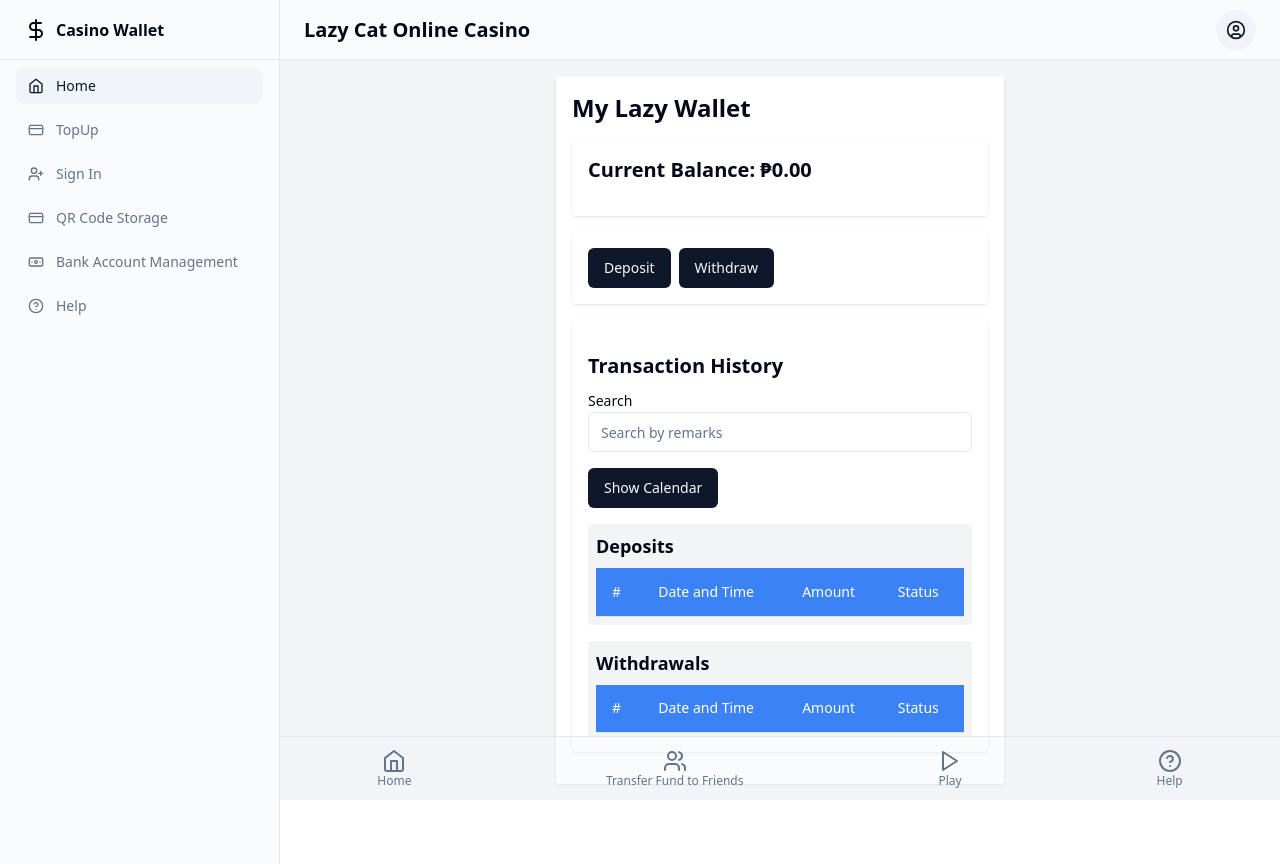
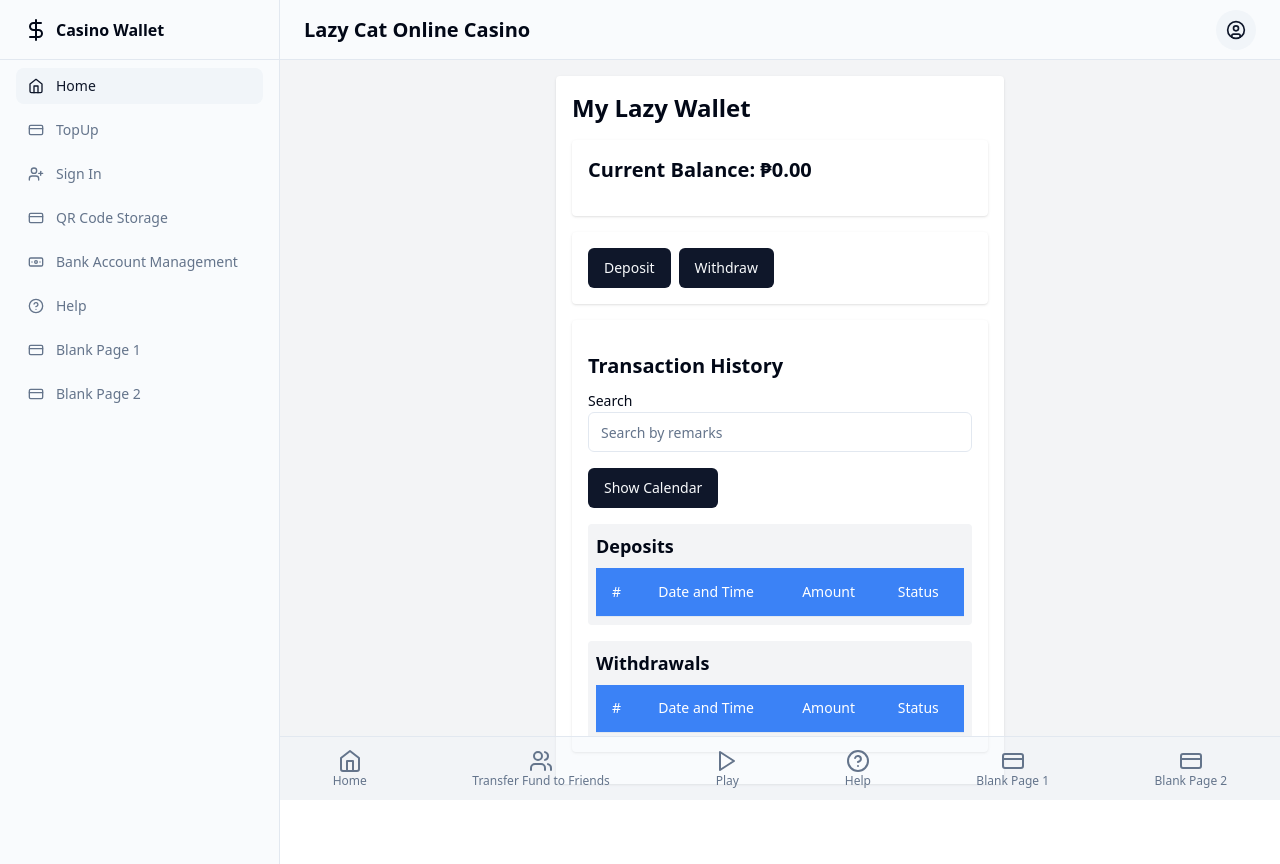
Before and after one commit to GPT-Engineer-App/casino-wallet-sim, a React (Vite) app: page / in a window 1280 px wide. Built offline with nearby package versions, Linux system fonts and the light colour scheme.

Commit message:
Added two blank pages and updated footer icons to link to these new pages.

```diff
--- a/src/App.jsx
+++ b/src/App.jsx
@@ -12,6 +12,8 @@ import TopUp from "./pages/TopUp.jsx"; // Import TopUp page
 import QrCodeStorage from "./pages/QrCodeStorage.jsx"; // Import QrCodeStorage page
 import BankAccountManagement from "./pages/BankAccountManagement.jsx"; // Import BankAccountManagement page
 import Help from "./pages/Help.jsx"; // Import Help page
+import BlankPage1 from "./pages/BlankPage1.jsx";
+import BlankPage2 from "./pages/BlankPage2.jsx";
 
 const queryClient = new QueryClient();
 
@@ -39,6 +41,8 @@ const App = () => {
               <Route path="qr-code-storage" element={<QrCodeStorage />} /> {/* Add this line */}
               <Route path="bank-account-management" element={<BankAccountManagement />} /> {/* Add this line */}
               <Route path="help" element={<Help />} /> {/* Add this line */}
+              <Route path="blank-page-1" element={<BlankPage1 />} />
+              <Route path="blank-page-2" element={<BlankPage2 />} />
             </Route>
           </Routes>
         </Router>
--- a/src/layouts/sidebar.jsx
+++ b/src/layouts/sidebar.jsx
@@ -106,6 +106,14 @@ const Sidebar = () => (
             <HelpCircle className="h-4 w-4" />
             Help
           </SidebarNavLink>
+          <SidebarNavLink to="/blank-page-1">
+            <CreditCard className="h-4 w-4" />
+            Blank Page 1
+          </SidebarNavLink>
+          <SidebarNavLink to="/blank-page-2">
+            <CreditCard className="h-4 w-4" />
+            Blank Page 2
+          </SidebarNavLink>
         </nav>
       </div>
     </div>
@@ -207,6 +215,8 @@ const Footer = () => (
     <FooterIcon to="/transfer" icon={<Users className="h-6 w-6" />} label="Transfer Fund to Friends" />
     <FooterIcon to="https://747-5.com" icon={<Play className="h-6 w-6" />} label="Play" external />
     <FooterIcon to="/help" icon={<HelpCircle className="h-6 w-6" />} label="Help" />
+    <FooterIcon to="/blank-page-1" icon={<CreditCard className="h-6 w-6" />} label="Blank Page 1" />
+    <FooterIcon to="/blank-page-2" icon={<CreditCard className="h-6 w-6" />} label="Blank Page 2" />
   </footer>
 );
 
--- /dev/null
+++ b/src/pages/BlankPage1.jsx
@@ -0,0 +1,9 @@
+const BlankPage1 = () => {
+  return (
+    <div className="flex items-center justify-center min-h-screen">
+      <h1 className="text-2xl font-bold">Blank Page 1</h1>
+    </div>
+  );
+};
+
+export default BlankPage1;
--- /dev/null
+++ b/src/pages/BlankPage2.jsx
@@ -0,0 +1,9 @@
+const BlankPage2 = () => {
+  return (
+    <div className="flex items-center justify-center min-h-screen">
+      <h1 className="text-2xl font-bold">Blank Page 2</h1>
+    </div>
+  );
+};
+
+export default BlankPage2;
```
